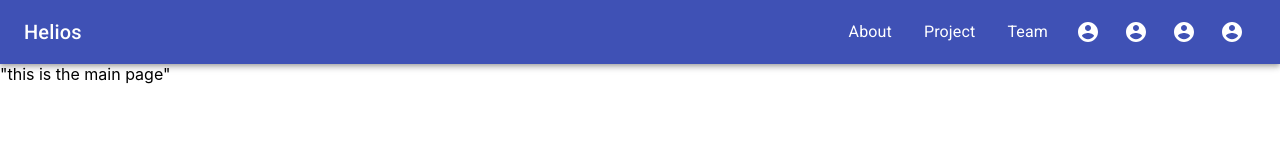
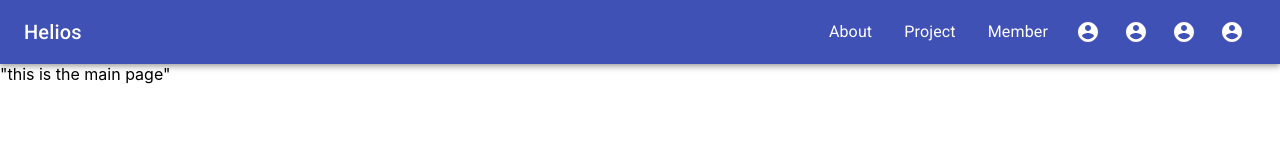
Before and after one commit to MarkFang0093/HeliosTechProject2019, a React (Create React App) app: page / in a window 1280 px wide. Shown: the top 160 px of the page. Built offline with nearby package versions, Linux system fonts and the light colour scheme.

Commit message:
created About page and Member page and added to Navbar

```diff
--- a/src/App.jsx
+++ b/src/App.jsx
@@ -1,8 +1,10 @@
 import React from "react";
-import Project from "./Page/Project";
-import Home from "./Page/Home";
+import Project from "./Page/Project/Project";
+import Home from "./Page/Home/Home";
 import { BrowserRouter, Router, Route, Link, Switch } from "react-router-dom";
-import ProjectDetails from "./Page/ProjectDetails";
+import ProjectDetails from "./Page/Project/ProjectDetails";
+import About from "./Page/About/About";
+import Member from "./Page/Member/Member";
 
 function App() {
   return (
@@ -12,6 +14,8 @@ function App() {
           <Route exact path="/" component={Home} />
           <Route path="/project" component={Project} />
           <Route path="/projects/:id" component={ProjectDetails} />
+          <Route exact path="/about" component={About} />
+          <Route exact path="/member" component={Member} />
         </Switch>
       </BrowserRouter>
     </div>
--- a/src/Navbar/CustomBar.jsx
+++ b/src/Navbar/CustomBar.jsx
@@ -61,9 +61,11 @@ const Custombar = () => {
             <MenuItem onClick={handleClose}>Profile</MenuItem>
           </IconButton> */}
           <div className="menu-items">
-            <MenuItem onClick={handleClose}>About</MenuItem>
-            <MenuItem onClick={handleClose}>Project</MenuItem>
-            <MenuItem onClick={handleClose}>Team</MenuItem>
+            <MenuItem onClick={() => history.push("/about")}>About</MenuItem>
+            <MenuItem onClick={() => history.push("/project")}>
+              Project
+            </MenuItem>
+            <MenuItem onClick={() => history.push("/member")}>Member</MenuItem>
           </div>
 
           <div>
--- /dev/null
+++ b/src/Page/About/About.jsx
@@ -0,0 +1,5 @@
+import React from "react";
+
+export default function About() {
+  return <div>"this is about page"</div>;
+}
--- a/src/Page/Home.jsx
+++ b/src/Page/Home/Home.jsx
@@ -1,5 +1,5 @@
 import React from "react";
-import Layout from "../Layout";
+import Layout from "../../Layout";
 
 export default function Home() {
   console.log("hello!");
--- /dev/null
+++ b/src/Page/Member/Member.jsx
@@ -0,0 +1,5 @@
+import React from "react";
+
+export default function Member() {
+  return <div>"this is member page"</div>;
+}
--- a/src/Page/ProjectDetails.jsx
+++ b/src/Page/Project/ProjectDetails.jsx
@@ -1,5 +1,5 @@
 import React from "react";
-import data from "../data/projectData";
+import data from "../../data/projectData";
 import { makeStyles } from "@material-ui/core/styles";
 import Paper from "@material-ui/core/Paper";
 import Typography from "@material-ui/core/Typography";
--- a/src/Page/ProjectList.jsx
+++ b/src/Page/Project/ProjectList.jsx
@@ -1,6 +1,6 @@
 import React from "react";
-import Card from "../Component/Card";
-import data from "../data/projectData";
+import Card from "../../Component/Card";
+import data from "../../data/projectData";
 import { useHistory } from "react-router-dom";
 import { Link } from "react-router-dom";
 import "./project-list.scss";
```
Also changed, not shown: src/Page/Project/Project.jsx (renamed from src/Page/Project.jsx), src/Page/Project/project-list.scss (renamed from src/Page/project-list.scss).
